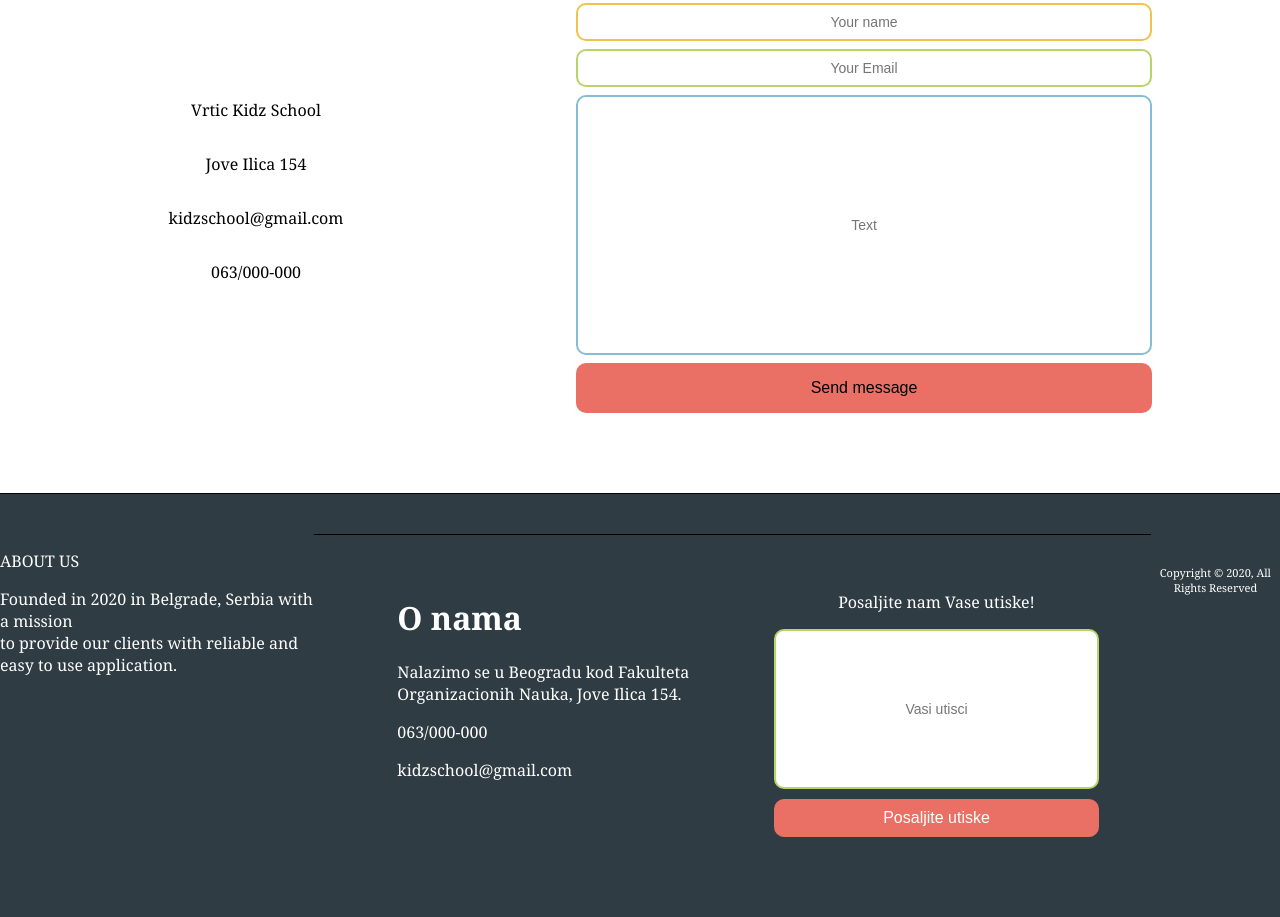
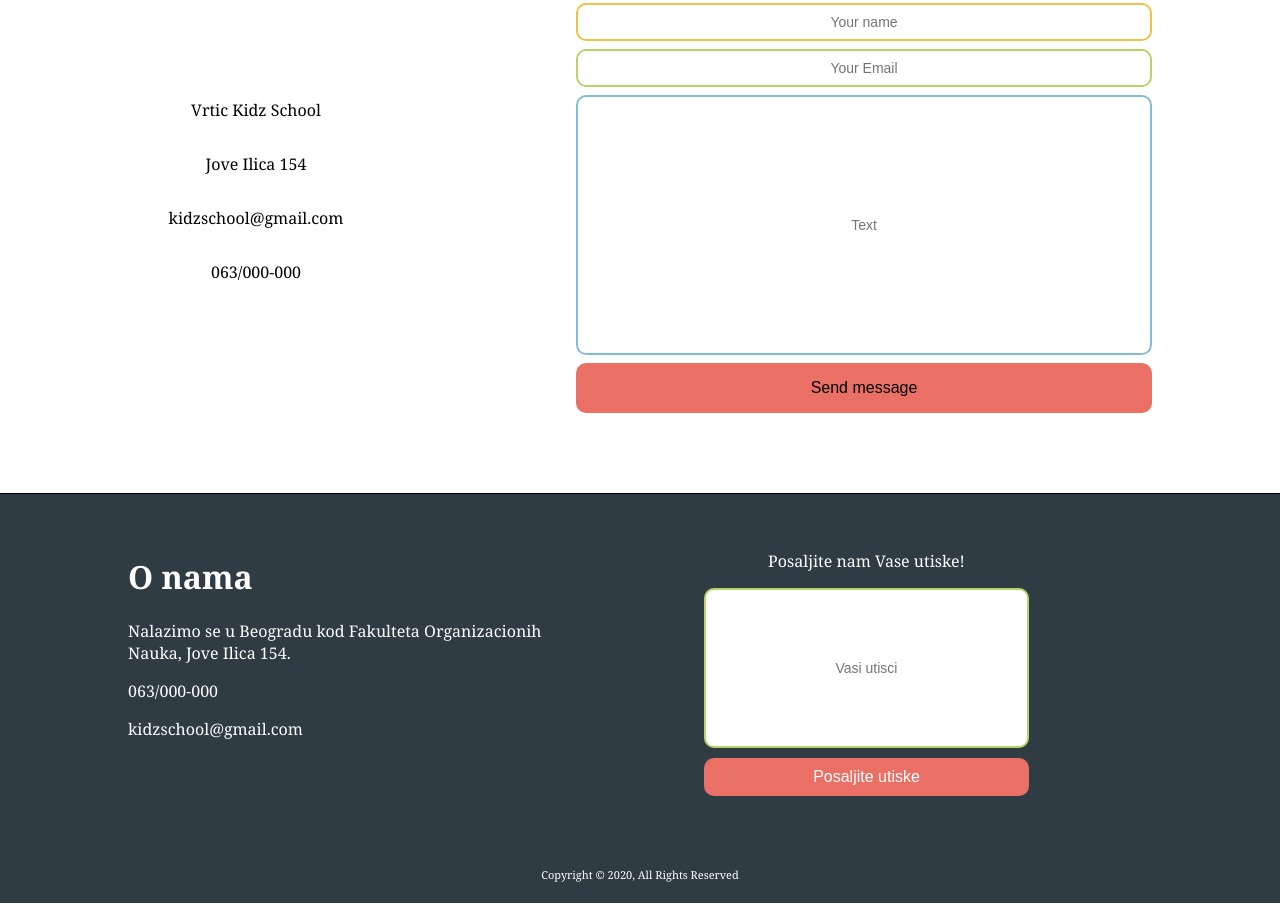
Before and after one commit to Nikolic-Marko/EPOSZadatak2, a plain HTML site: page contact.html in a window 1280 px wide. Shown: the part 689-1606 px from the top of the page. Drawn offline with nearby package versions, Linux system fonts and the light colour scheme.

Commit message:
Contact bug fixed

```diff
--- a/contact.html
+++ b/contact.html
@@ -97,14 +97,6 @@
             </div>
         </div>
     </div>
-    <div class="footer">
-        <div class="containter-footer">
-            <div class="containter-footer-about">
-                <p> ABOUT US </p>
-                <p> Founded in 2020 in Belgrade, Serbia with a mission<br/> to provide our clients with reliable and easy to use
-                application. </p>
-            </div>
-        </div>
         <div class="footer">
             <div class="footer-left">
                 <div class="containter-footer-about">
```
Also changed, not shown: index.html (+1 -1 lines).
